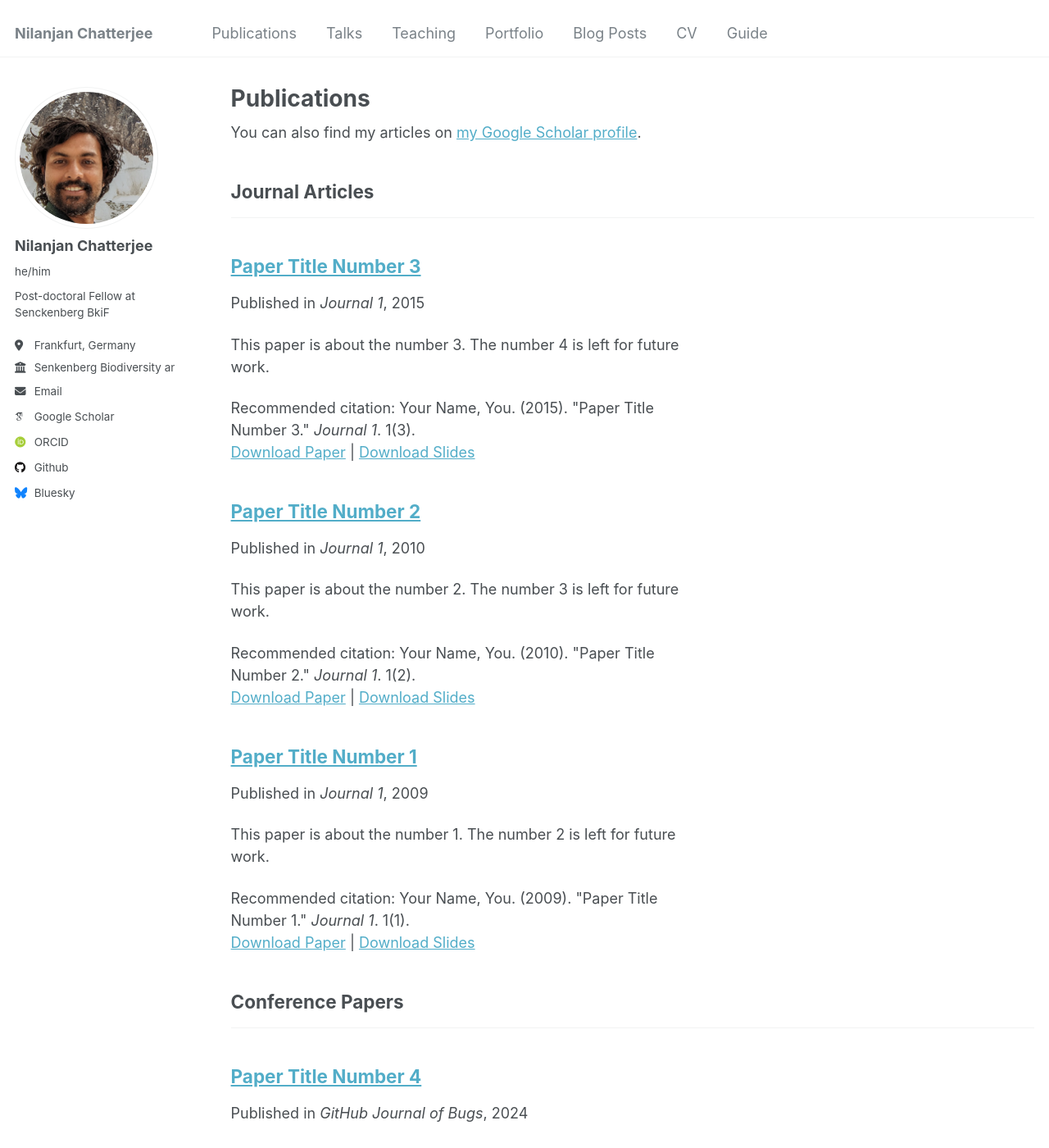
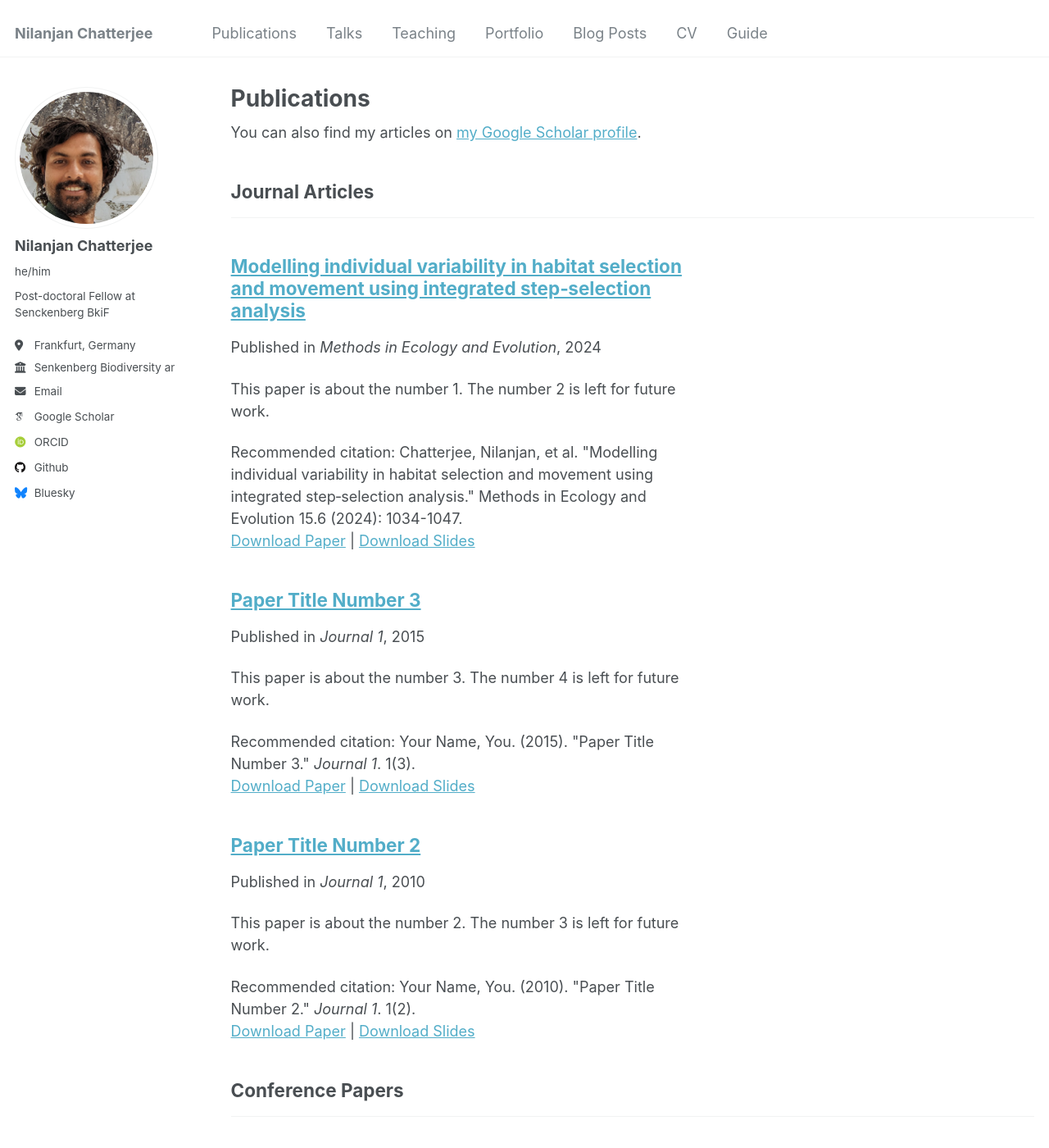
Before and after one commit to nilanjanchatterjee/nilanjanchatterjee.github.io, a Jekyll site: the page built from _pages/publications.html, in a window 1280 px wide and 1400 px high. Shown: the whole window at 82% size. Built offline with Jekyll 4.4.1, drawn with Linux system fonts in a browser that asks for light colours; some web fonts are replaced.

Commit message:
Update mee paper

```diff
--- a/_publications/2009-10-01-paper-title-number-1.md
+++ b/_publications/2009-10-01-paper-title-number-1.md
@@ -1,14 +1,14 @@
 ---
-title: "Paper Title Number 1"
+title: "Modelling individual variability in habitat selection and movement using integrated step‐selection analysis"
 collection: publications
 category: manuscripts
-permalink: /publication/2009-10-01-paper-title-number-1
+permalink: https://besjournals.onlinelibrary.wiley.com/doi/full/10.1111/2041-210X.14321
 excerpt: 'This paper is about the number 1. The number 2 is left for future work.'
-date: 2009-10-01
-venue: 'Journal 1'
-slidesurl: 'http://academicpages.github.io/files/slides1.pdf'
-paperurl: 'http://academicpages.github.io/files/paper1.pdf'
-citation: 'Your Name, You. (2009). &quot;Paper Title Number 1.&quot; <i>Journal 1</i>. 1(1).'
+date: 2024-04-15
+venue: 'Methods in Ecology and Evolution'
+slidesurl: 'https://besjournals.onlinelibrary.wiley.com/doi/full/10.1111/2041-210X.14321'
+paperurl: 'https://besjournals.onlinelibrary.wiley.com/doi/full/10.1111/2041-210X.14321'
+citation: 'Chatterjee, Nilanjan, et al. "Modelling individual variability in habitat selection and movement using integrated step‐selection analysis." Methods in Ecology and Evolution 15.6 (2024): 1034-1047.'
 ---
 
 The contents above will be part of a list of publications, if the user clicks the link for the publication than the contents of section will be rendered as a full page, allowing you to provide more information about the paper for the reader. When publications are displayed as a single page, the contents of the above "citation" field will automatically be included below this section in a smaller font.
```
